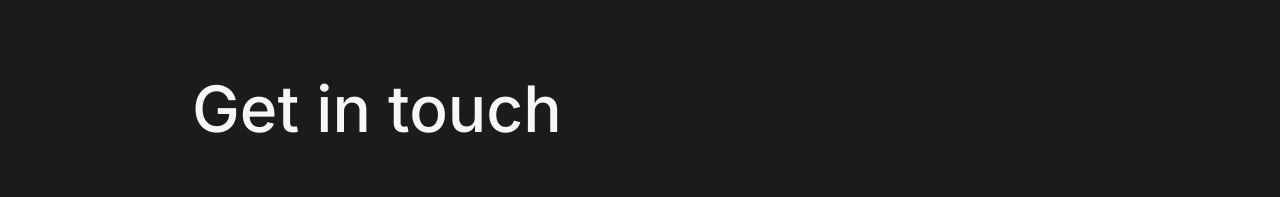
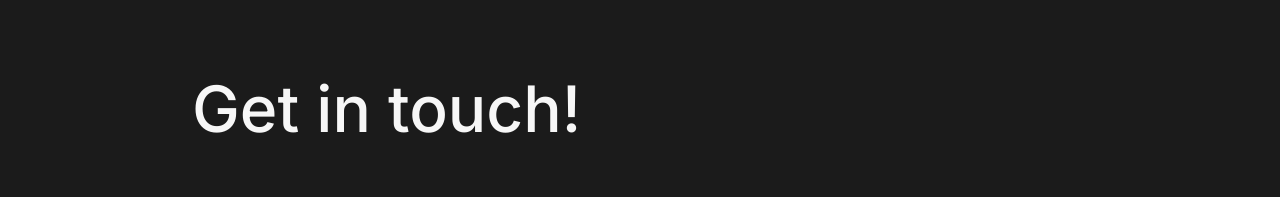
Before and after one commit to sujoyduttajad/Capture-Portfolio, a React (Create React App) app: page /contact in a window 1280 px wide. Shown: the part 828-1025 px from the top of the page. Built offline with nearby package versions, Linux system fonts and the light colour scheme.

Commit message:
Update ContactSocial.js

```diff
--- a/src/components/ContactSocial.js
+++ b/src/components/ContactSocial.js
@@ -28,6 +28,8 @@ const StyledSocial = styled(motion.section)`
   /* Mobile devices iPhone, Pixel */
   @media only screen and (min-width: 320px) and (max-width: 539px) {
     padding: 1.5rem;
+    max-height: fit-content;
+    height: 100%;
   }
 `;
 const Title = styled.div`
@@ -43,6 +45,13 @@ const Title = styled.div`
     color: #23d997;
     font-size: 2rem;
     font-weight: 500;
+  }
+   /* Mobile devices iPhone, Pixel */
+   @media only screen and (min-width: 320px) and (max-width: 539px) {
+    margin-left: 0;
+    h2 {
+      font-size: 3.2rem;
+    }
   }
 `;
 const Container = styled(motion.div)`
@@ -203,7 +212,7 @@ const ContactSocial = () => {
     >
       <Title>
         <Hide>
-          <motion.h2 variants={titleAnimation}>Get in touch</motion.h2>
+          <motion.h2 variants={titleAnimation}>Get in touch!</motion.h2>
         </Hide>
       </Title>
       <Container>
```
